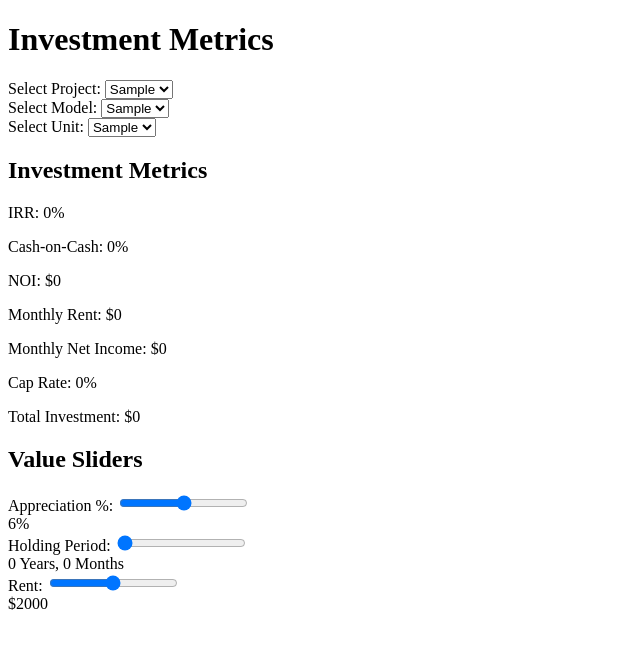
After one commit to dicenn/incomeprops, a PHP site: page /incomeprops/condoapp/roi_model.php in a window 1280 px wide. The commit adds this page. Shown: the top 649 px of the page, without its empty margins (0-640 px from the left). Run offline with PHP 8.4, Linux system fonts and the light colour scheme; tables that the repository leaves empty or names only in its code hold one stand-in row (values such as "Sample post").

Commit message:
initial commit. lost the old repository and made a bunch of changes like moving from MySQL 5.7 to 8.0 and from MAMP to XAMPP. Also started building an roi model for condo app

```diff
--- a/config.php
+++ b/condoapp/config_condoapp.php
@@ -1,8 +1,8 @@
 <?php
 $host = 'localhost';
-$db = 'income_props';
+$db = 'condo_app';
 $user = 'root';
-$pass = 'root';
+$pass = '';
 $charset = 'utf8mb4';
 
 $conn = mysqli_connect($host, $user, $pass, $db);
@@ -10,7 +10,7 @@ $conn = mysqli_connect($host, $user, $pass, $db);
 // Set charset
 mysqli_set_charset($conn, $charset);
 
-// // Check connection
+// Check connection
 // if (!$conn) {
 //     die("Connection failed: " . mysqli_connect_error());
 // }
--- /dev/null
+++ b/condoapp/roi_model.php
@@ -0,0 +1,209 @@
+<?php
+// Include your database configuration
+include 'config_condoapp.php';
+
+ini_set('display_errors', 1);
+ini_set('display_startup_errors', 1);
+error_reporting(E_ALL);
+
+// Function to get distinct projects, models, and units
+function getDistinctProjectModelUnit() {
+    global $conn;
+    $query = "SELECT DISTINCT project, model, unit FROM condo_app.precon_cashflows_20231021_v7";
+    $result = mysqli_query($conn, $query);
+    $data = [];
+    while ($row = mysqli_fetch_assoc($result)) {
+        $data[] = $row;
+    }
+    return $data;
+}
+
+function getData() {
+    global $conn;
+    $query = "SELECT * FROM condo_app.precon_cashflows_20231021_v7";
+    $result = mysqli_query($conn, $query);
+    $cashflows = [];
+    while ($row = mysqli_fetch_assoc($result)) {
+        // Loop through each field in the row
+        foreach ($row as $key => $value) {
+            // Try to decode each field as JSON
+            $decodedValue = json_decode($value, true);
+
+            // Check if json_decode was successful and if it's actually an array (not a number or string)
+            if (json_last_error() == JSON_ERROR_NONE && is_array($decodedValue)) {
+                $row[$key] = $decodedValue;
+            }
+        }
+        $cashflows[] = $row;
+    }
+    return $cashflows;
+}
+
+// Fetch the distinct projects, models, and units
+$data = getDistinctProjectModelUnit();
+$cashflows = getData();
+
+if (isset($_GET['json'])) {
+    header('Content-Type: application/json');
+    $json_data = json_encode($cashflows);
+
+    if (json_last_error() == JSON_ERROR_NONE) {
+        echo $json_data;
+    } else {
+        echo json_encode(array('error' => 'JSON encoding failed: ' . json_last_error_msg()));
+    }
+    exit();
+}
+
+?>
+
+<!DOCTYPE html>
+<html>
+<head>
+    <title>Investment Metrics</title>
+    <script src="https://code.jquery.com/jquery-3.6.0.min.js"></script>
+</head>
+<body>
+
+    <h1>Investment Metrics</h1>
+
+    <!-- Dropdowns for Project, Model, and Unit -->
+    <div>
+        <label for="project">Select Project:</label>
+        <select id="project">
+            <!-- Options will be populated dynamically -->
+        </select>
+    </div>
+
+    <div>
+        <label for="model">Select Model:</label>
+        <select id="model">
+            <!-- Options will be populated dynamically -->
+        </select>
+    </div>
+
+    <div>
+        <label for="unit">Select Unit:</label>
+        <select id="unit">
+            <!-- Options will be populated dynamically -->
+        </select>
+    </div>
+
+    <!-- Investment Metrics -->
+    <div id="metrics">
+        <h2>Investment Metrics</h2>
+        <p>IRR: <span id="irr">0%</span></p>
+        <p>Cash-on-Cash: <span id="cashOnCash">0%</span></p>
+        <p>NOI: <span id="noi">$0</span></p>
+        <p>Monthly Rent: <span id="monthlyRent">$0</span></p>
+        <p>Monthly Net Income: <span id="monthlyNetIncome">$0</span></p>
+        <p>Cap Rate: <span id="capRate">0%</span></p>
+        <p>Total Investment: <span id="totalInvestment">$0</span></p>
+    </div>
+
+    <!-- Value Sliders -->
+    <div id="sliders">
+        <h2>Value Sliders</h2>
+
+        <label for="appreciation">Appreciation %:</label>
+        <input type="range" id="appreciation" min="-4" max="16" step="1" value="6">
+        <div id="appreciationValue">6%</div>
+
+        <label for="holdingPeriod">Holding Period:</label>
+        <input type="range" id="holdingPeriod" min="0" max="360" step="1" value="0">
+        <div id="holdingPeriodValue">0 Years, 0 Months</div>
+
+        <label for="rent">Rent:</label>
+        <input type="range" id="rent" min="0" max="4000" step="100" value="2000">
+        <div id="rentValue">$2000</div>
+    </div>
+
+
+    <script>
+        const data = <?php echo json_encode($data); ?>;
+
+        const projectDropdown = $('#project');
+        const modelDropdown = $('#model');
+        const unitDropdown = $('#unit');
+
+        // Populate the project dropdown initially
+        const projects = [...new Set(data.map(item => item.project))];
+        projects.forEach(project => {
+            projectDropdown.append(new Option(project, project));
+        });
+
+        // Event listener for project dropdown change
+        projectDropdown.change(function() {
+            const selectedProject = $(this).val();
+
+            // Filter models based on the selected project
+            const filteredModels = [...new Set(data.filter(item => item.project === selectedProject).map(item => item.model))];
+            modelDropdown.empty();
+            filteredModels.forEach(model => {
+                modelDropdown.append(new Option(model, model));
+            });
+
+            // Trigger a change event to update the unit dropdown
+            modelDropdown.trigger('change');
+        });
+
+        // Event listener for model dropdown change
+        modelDropdown.change(function() {
+            const selectedProject = projectDropdown.val();
+            const selectedModel = $(this).val();
+
+            // Filter units based on the selected project and model
+            const filteredUnits = [...new Set(data.filter(item => item.project === selectedProject && item.model === selectedModel).map(item => item.unit))];
+            unitDropdown.empty();
+            filteredUnits.forEach(unit => {
+                unitDropdown.append(new Option(unit, unit));
+            });
+        });
+
+        // Trigger an initial change event to populate the model and unit dropdowns
+        projectDropdown.trigger('change');
+
+        $(document).ready(function() {
+            console.log("Document is ready");  // Debug line
+
+            // Fetch data from the PHP backend
+            $.get('http://localhost/incomeprops/condoapp/roi_model.php?json=true', function(cashflows) {
+                console.log("Received cashflows: ", cashflows);  // Debug line
+
+                const occupancyIndex = cashflows[0].occupancy_index;
+                const rentArray = JSON.parse(cashflows[0].rent);
+                const initialRent = rentArray[occupancyIndex];
+
+                console.log("Occupancy Index: ", occupancyIndex);  // Debug line
+                console.log("Initial Rent: ", initialRent);  // Debug line
+
+                // Initialize sliders based on database values
+                $('#holdingPeriod').val(occupancyIndex);
+                $('#rent').attr('min', initialRent * 0.5);
+                $('#rent').attr('max', initialRent * 2);
+                $('#rent').val(initialRent);
+                $('#rentValue').text('$' + initialRent);
+
+                // Event listener for sliders
+                $('#holdingPeriod, #appreciation, #rent').on('input', function() {
+                    const holdingPeriod = $('#holdingPeriod').val();
+                    const appreciation = $('#appreciation').val();
+                    const rent = $('#rent').val();
+
+                    console.log("Slider Values - Holding Period: ", holdingPeriod, " Appreciation: ", appreciation, " Rent: ", rent);  // Debug line
+
+                    // Update the displayed values
+                    $('#appreciationValue').text(appreciation + '%');
+                    const years = Math.floor(holdingPeriod / 12);
+                    const months = holdingPeriod % 12;
+                    $('#holdingPeriodValue').text(years + ' Years, ' + months + ' Months');
+                    $('#rentValue').text('$' + rent);
+                });
+            }).fail(function(jqXHR, textStatus, errorThrown) {
+                console.log("AJAX request failed: ", textStatus, errorThrown);  // Debug line
+            });
+        });
+    </script>
+
+</body>
+</html>
--- a/incomeprops_cashflow.php
+++ b/incomeprops_cashflow.php
@@ -27,7 +27,7 @@
 
 <div class="header-band">
     <div class="site-name">
-        <a href="http://localhost:8888/incomeprops/incomeprops_landing.php" class="site-name-link">incomeprops.ca</a>
+        <a href="http://localhost/incomeprops/incomeprops_landing.php" class="site-name-link">incomeprops.ca</a>
     </div>
     <div class="nav-links">
         <a href="#">Properties</a>
--- a/incomeprops_landing.php
+++ b/incomeprops_landing.php
@@ -13,7 +13,7 @@
 <!-- site header -->
 <div class="header-band">
     <div class="site-name">
-        <a href="http://localhost:8888/incomeprops/incomeprops_landing.php" class="site-name-link">incomeprops.ca</a>
+        <a href="http://localhost/incomeprops/incomeprops_landing.php" class="site-name-link">incomeprops.ca</a>
     </div>
     <div class="nav-links">
         <a href="#">Properties</a>
@@ -70,7 +70,7 @@
         <div class="filter-item filter-submit">
             <input type="submit" class="filter-input" value="Filter Properties">
         </div>
-        <button type="button" class="filter-clear" onclick="window.location.href='http://localhost:8888/incomeprops/incomeprops_landing.php'">Clear Filters</button>
+        <button type="button" class="filter-clear" onclick="window.location.href='http://localhost/incomeprops/incomeprops_landing.php'">Clear Filters</button>
     </form>
 </div>
 
--- a/queries.php
+++ b/queries.php
@@ -1,13 +1,13 @@
 <?php
 // functions.php
 
-include 'config.php';
+include 'config_incomeprops.php';
 
 function getProperties($num_units = "all", $min_price = null, $max_price = null, $city = null) {
     global $conn;
     $properties = array();
 
-    $query = "SELECT * FROM income_props.toronto_duplexes_lean_v8 WHERE 1=1";  // "WHERE 1=1" is a trick to avoid dealing with leading "AND"s
+    $query = "SELECT * FROM income_props.toronto_duplexes_lean_v8 WHERE 1=1";
 
     if (!empty($num_units) && $num_units !== "all") { $query .= " AND num_units >= '$num_units'";}
     if (!empty($min_price)) { $query .= " AND Price >= $min_price";}
```
Also changed, not shown: config_incomeprops.php (added, +18 -0 lines), 1 other file.
